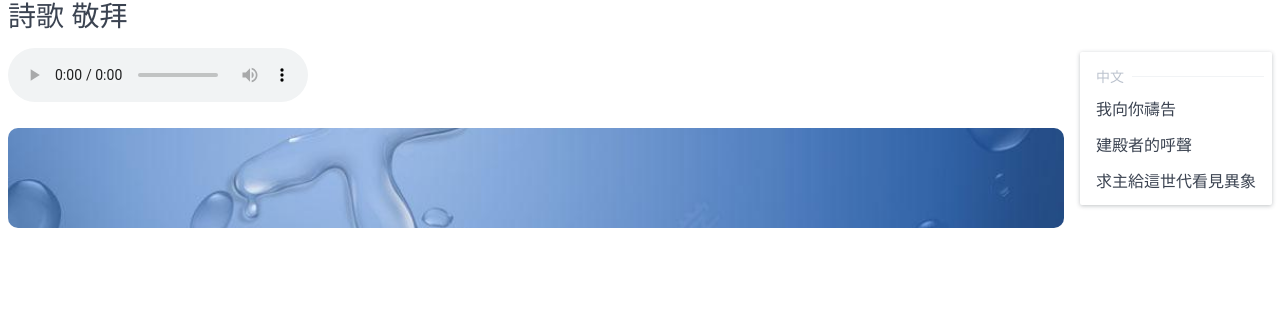
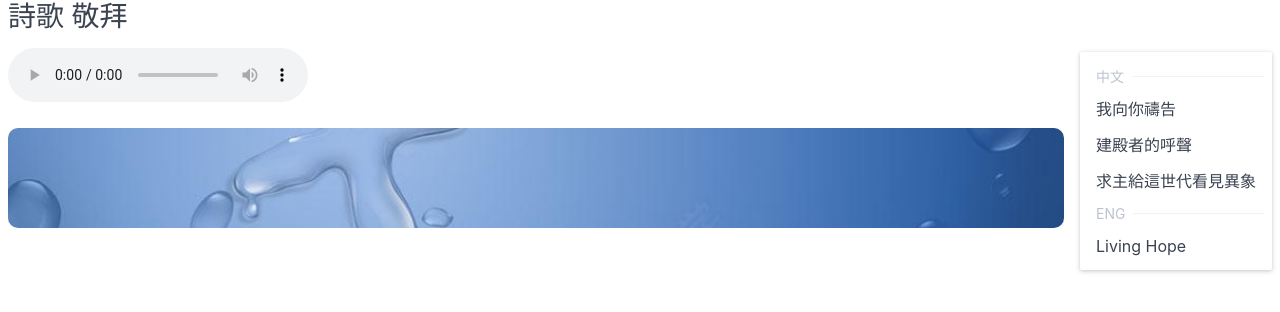
Before and after one commit to akkcheung/akkcheung.github.io, a plain HTML site: page index.html in a window 1280 px wide. Drawn offline with nearby package versions, Linux system fonts and the light colour scheme.

Commit message:
new song

```diff
--- a/index.html
+++ b/index.html
@@ -35,7 +35,6 @@
             <!-- menu header text -->
             <li class="divider" data-content="中文">
             </li>
-            <!-- menu item standard -->
             <li class="menu-item">
               <a href="#" value="song">我向你禱告</a>
             </li>
@@ -44,6 +43,10 @@
             </li>
             <li class="menu-item">
               <a href="#" value="song_b">求主給這世代看見異象</a>
+            </li>
+            <li class="divider" data-content="ENG">
+            <li class="menu-item">
+              <a href="#" value="living_hope">Living Hope</a>
             </li>
            </ul>
         </div>
```
Also changed, not shown: 2 other files.
